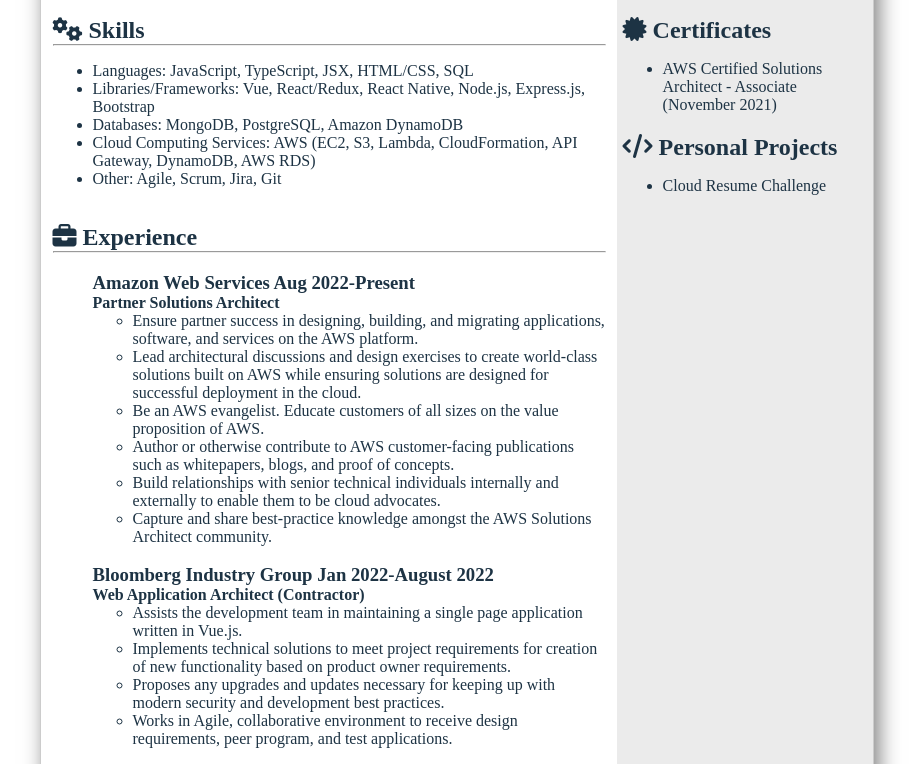
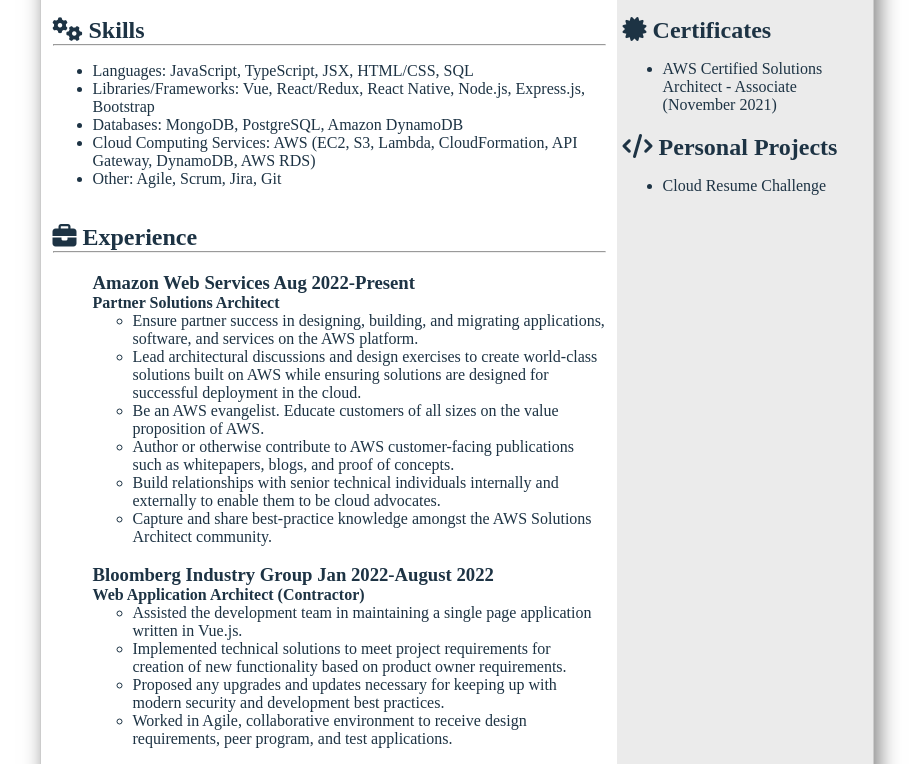
Before and after one commit to jefferygraham/resume, a plain HTML site: page index.html in a window 1280 px wide. Shown: the part 188-952 px from the top of the page, without its empty margins (183-1106 px from the left). Drawn offline with Linux system fonts and the light colour scheme.

Commit message:
change verb tense

```diff
--- a/index.html
+++ b/index.html
@@ -129,20 +129,20 @@
             <h4>Web Application Architect (Contractor)</h4>
             <ul>
               <li>
-                Assists the development team in maintaining a single page
+                Assisted the development team in maintaining a single page
                 application written in Vue.js.
               </li>
               <li>
-                Implements technical solutions to meet project requirements for
+                Implemented technical solutions to meet project requirements for
                 creation of new functionality based on product owner
                 requirements.
               </li>
               <li>
-                Proposes any upgrades and updates necessary for keeping up with
+                Proposed any upgrades and updates necessary for keeping up with
                 modern security and development best practices.
               </li>
               <li>
-                Works in Agile, collaborative environment to receive design
+                Worked in Agile, collaborative environment to receive design
                 requirements, peer program, and test applications.
               </li>
             </ul>
```
